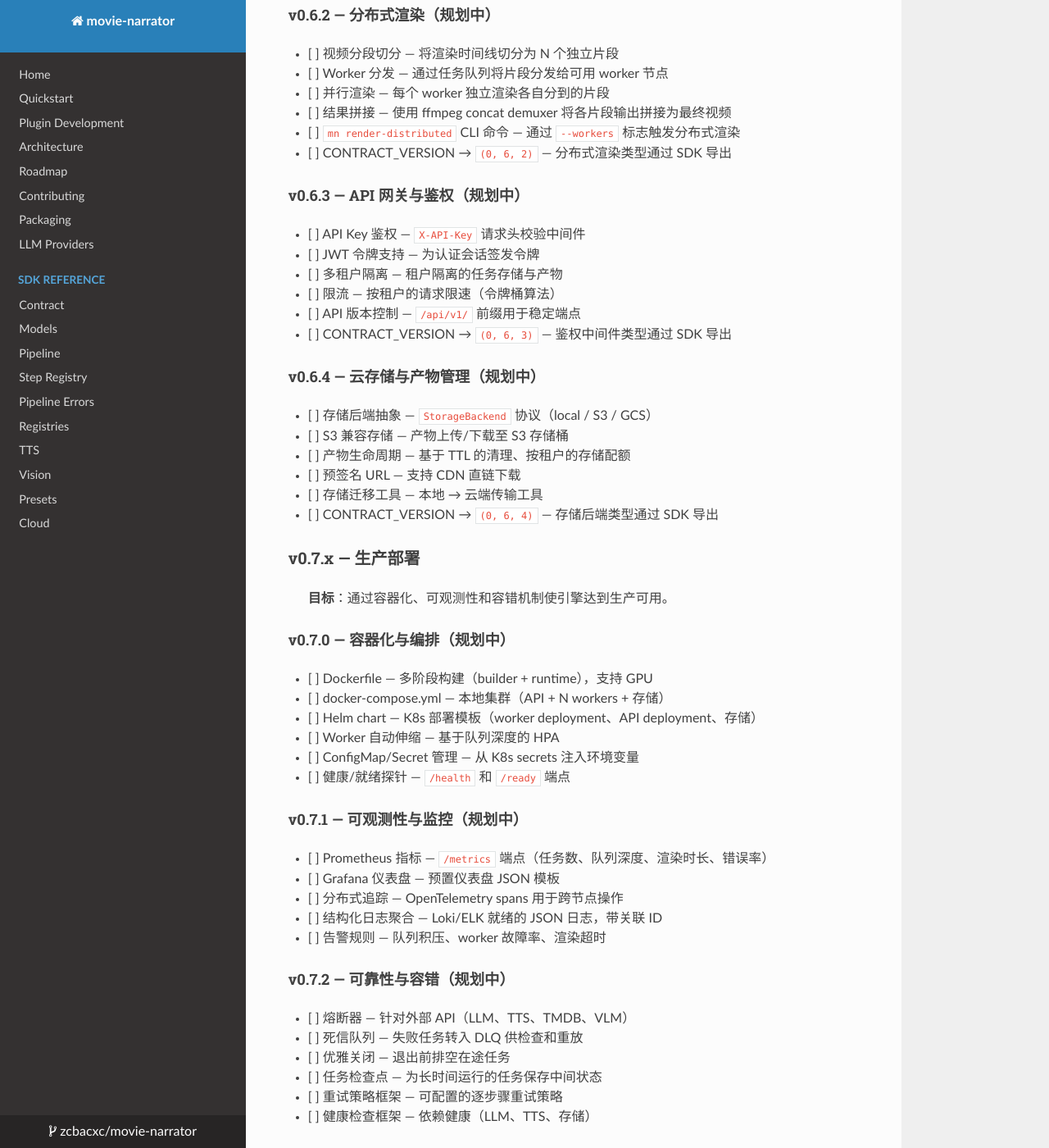
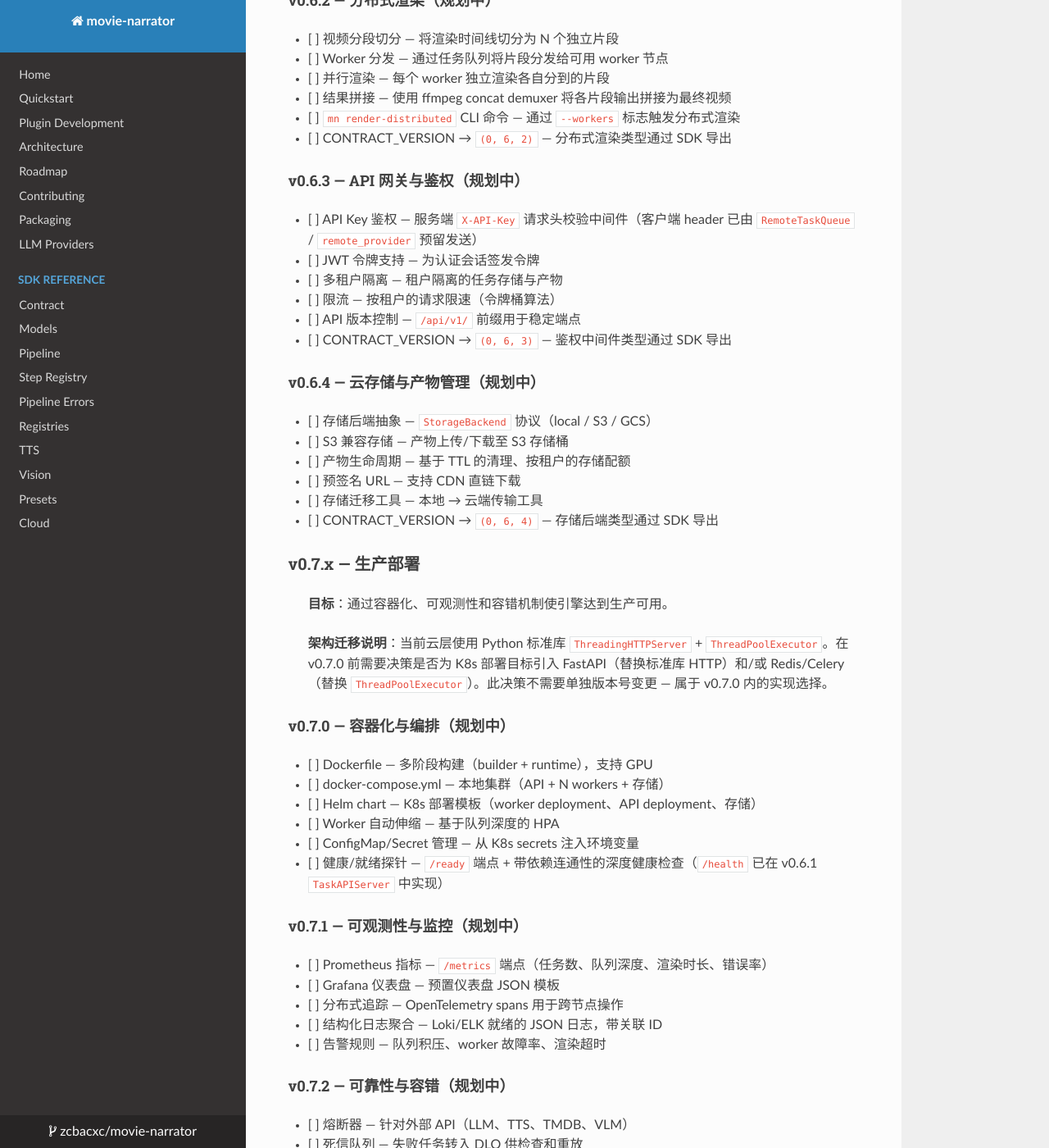
Before and after one commit to zcbacxc/movie-narrator, an MkDocs documentation site: the page built from docs/ROADMAP.zh-CN.md, in a window 1280 px wide and 1400 px high, scrolled down 825 px. Shown: the whole window at 82% size. Built offline with MkDocs 1.6.1, drawn with Linux system fonts in a browser that asks for light colours; nearby versions of some CDN libraries; a script that is not in the unit is left out; some of the changed text lies outside the part shown.

Commit message:
docs: correct roadmap accuracy issues in EN/ZH
- Sync Chinese ROADMAP with English corrections (health probes, retry policy, architecture migration note)
- Update v0.5.x summary to highlight VLM vision provider, narrative presets, plugin discovery (entry_points)

```diff
--- a/docs/ROADMAP.zh-CN.md
+++ b/docs/ROADMAP.zh-CN.md
@@ -13,7 +13,7 @@
 | v0.2.x | 场景与媒体 | 研究 agent、WhisperX 对齐、场景检测、片段匹配、BGM、优雅降级 |
 | v0.3.x | 平台与工作流 | YAML job 配置、多语言字幕、Gradio WebUI（后被取代） |
 | v0.4.x | TTS 抽象与基础设施 | TTS provider 抽象、配置体系重做、FastAPI + React WebUI、渲染质量、L2 手测通过、匹配智能、效果组合、契约层 |
-| v0.5.x | 生态 | Plugin API / SDK 冻结 / 场景过滤 / WebUI 拆分 / 叙事与音频质量 / 字幕 QA / 全链路 QA 仪表盘。`CONTRACT_VERSION` → `(0, 5, 1)` |
+| v0.5.x | 生态 | Plugin API / SDK 冻结 / 插件发现（entry_points）/ VLM 视觉 Provider / 叙事预设（3 种风格）/ 场景过滤 / WebUI 拆分 / 叙事与音频质量 / 字幕 QA / 全链路 QA 仪表盘。`CONTRACT_VERSION` → `(0, 5, 1)` |
 | v0.6.0 | 任务队列 | 异步 job 系统、任务持久化、取消、进度跟踪、重试、CLI 命令。`CONTRACT_VERSION` → `(0, 6, 0)` |
 | v0.6.1 | 远程推理 | REST API 服务器、远程任务队列、Worker 守护进程、产物管理、远程 Provider 代理、CLI 命令。`CONTRACT_VERSION` → `(0, 6, 1)` |
 
@@ -34,7 +34,7 @@
 
 #### v0.6.3 — API 网关与鉴权（规划中）
 
-- [ ] API Key 鉴权 — `X-API-Key` 请求头校验中间件
+- [ ] API Key 鉴权 — 服务端 `X-API-Key` 请求头校验中间件（客户端 header 已由 `RemoteTaskQueue` / `remote_provider` 预留发送）
 - [ ] JWT 令牌支持 — 为认证会话签发令牌
 - [ ] 多租户隔离 — 租户隔离的任务存储与产物
 - [ ] 限流 — 按租户的请求限速（令牌桶算法）
@@ -53,6 +53,8 @@
 ### v0.7.x — 生产部署
 
 > **目标**：通过容器化、可观测性和容错机制使引擎达到生产可用。
+>
+> **架构迁移说明**：当前云层使用 Python 标准库 `ThreadingHTTPServer` + `ThreadPoolExecutor`。在 v0.7.0 前需要决策是否为 K8s 部署目标引入 FastAPI（替换标准库 HTTP）和/或 Redis/Celery（替换 `ThreadPoolExecutor`）。此决策不需要单独版本号变更 — 属于 v0.7.0 内的实现选择。
 
 #### v0.7.0 — 容器化与编排（规划中）
 
@@ -61,7 +63,7 @@
 - [ ] Helm chart — K8s 部署模板（worker deployment、API deployment、存储）
 - [ ] Worker 自动伸缩 — 基于队列深度的 HPA
 - [ ] ConfigMap/Secret 管理 — 从 K8s secrets 注入环境变量
-- [ ] 健康/就绪探针 — `/health` 和 `/ready` 端点
+- [ ] 健康/就绪探针 — `/ready` 端点 + 带依赖连通性的深度健康检查（`/health` 已在 v0.6.1 `TaskAPIServer` 中实现）
 
 #### v0.7.1 — 可观测性与监控（规划中）
 
@@ -77,7 +79,7 @@
 - [ ] 死信队列 — 失败任务转入 DLQ 供检查和重放
 - [ ] 优雅关闭 — 退出前排空在途任务
 - [ ] 任务检查点 — 为长时间运行的任务保存中间状态
-- [ ] 重试策略框架 — 可配置的逐步骤重试策略
+- [ ] 重试策略框架 — 可配置的逐步骤重试策略（任务级带指数退避的重试已在 `cloud/worker.py` 中实现）
 - [ ] 健康检查框架 — 依赖健康（LLM、TTS、存储）
 
 ### v0.8.x — 高级功能
```
Also changed, not shown: docs/ROADMAP.md (+6 -4 lines).
